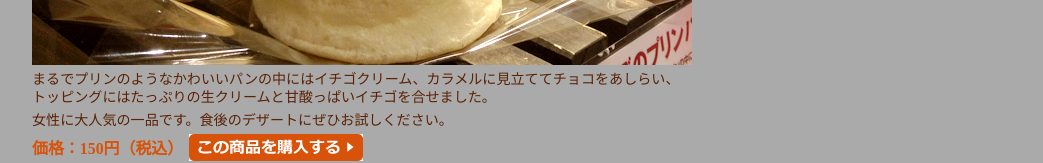
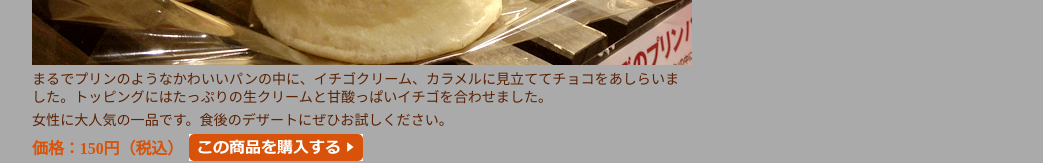
Before and after one commit to asakiyox/bakery, a plain HTML site: page item.html in a window 1280 px wide. Shown: the part 466-629 px from the top of the page, without its empty margins (118-1161 px from the left). Drawn offline with Linux system fonts and the light colour scheme.

Commit message:
商品情報更新。

```diff
--- a/item.html
+++ b/item.html
@@ -26,7 +26,7 @@
 			<div id="item">
 				<h2>ストロベリープリンパン Strawberry Pudding</h2>
 				<p><img src="images/item_photo.jpg" width="660" height="300" alt="イチゴのプリンパン" /></p>
-				<p>まるでプリンのようなかわいいパンの中にはイチゴクリーム、カラメルに見立ててチョコをあしらい、トッピングにはたっぷりの生クリームと甘酸っぱいイチゴを合せました。</p>
+				<p>まるでプリンのようなかわいいパンの中に、イチゴクリーム、カラメルに見立ててチョコをあしらいました。トッピングにはたっぷりの生クリームと甘酸っぱいイチゴを合わせました。</p>
 				<p>女性に大人気の一品です。食後のデザートにぜひお試しください。</p>
 				<p><span>価格：150円（税込）</span><a href="order.html"><img src="images/order_button.png" width="174" height="27" alt="この商品を購入する" /></a></p>
 			</div>
```
